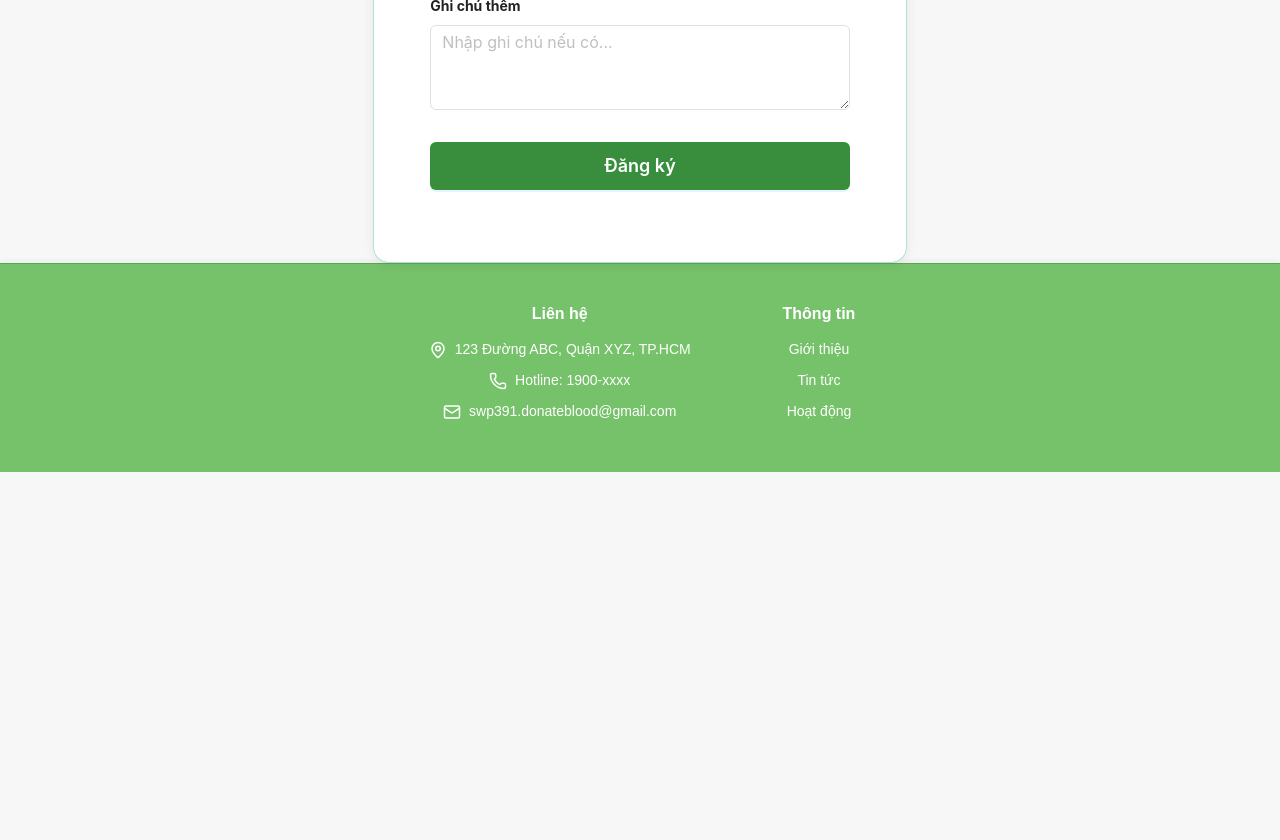
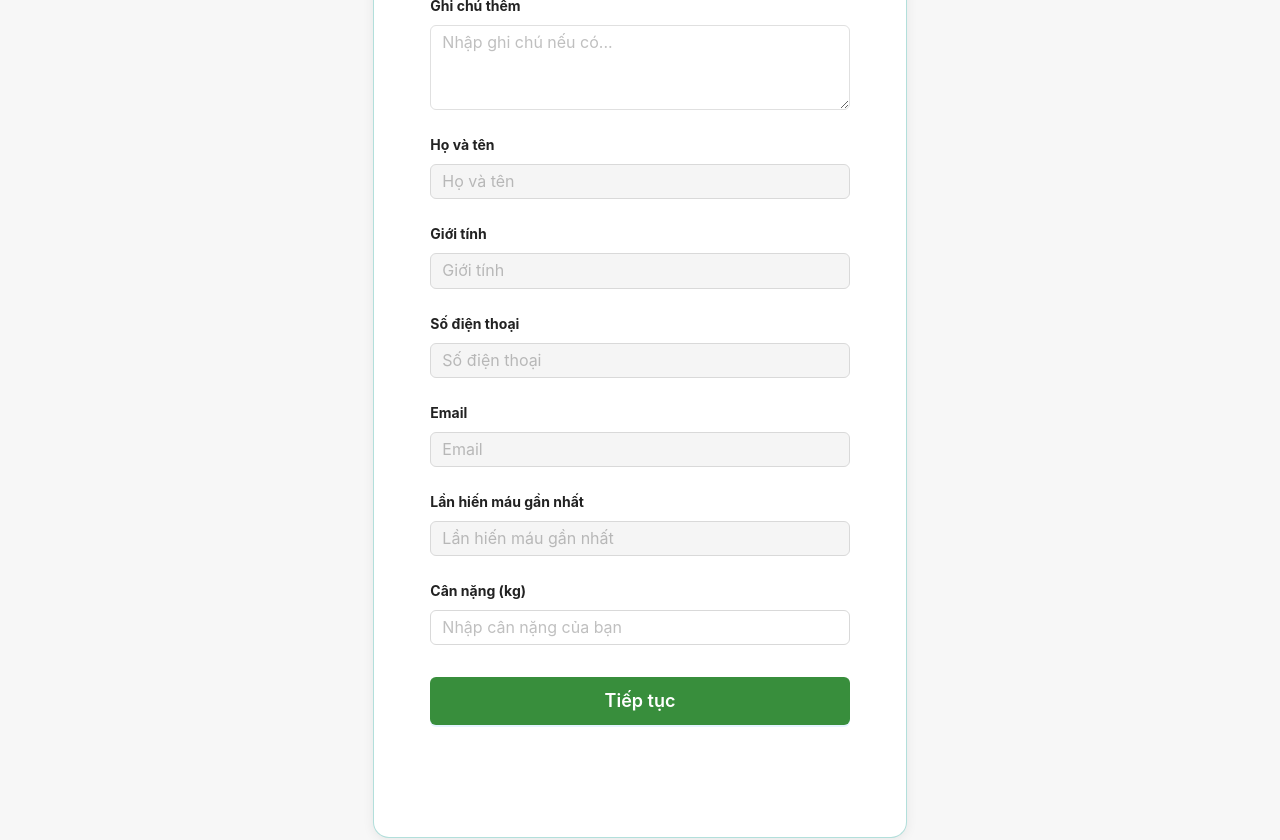
Before and after one commit to HieuNguyen267/Blood-Donation-Support-System, a React (Vite) app in the folder frontend/: page /booking-antd in a window 1280 px wide. Shown: the part 860-1700 px from the top of the page. Before the commit the page ends 1332 px from the top, so only its background shows below. Built offline with nearby package versions, Linux system fonts and the light colour scheme; no server answers.

Commit message:
Cập nhật UI form booking, đồng bộ dữ liệu backend, sửa logic eligibility, thêm trường profile cho booking, tối ưu nút và layout

```diff
--- a/frontend/src/components/user/Header/index.jsx
+++ b/frontend/src/components/user/Header/index.jsx
@@ -103,7 +103,7 @@ export default function Header() {
         <a href="/">TRANG CHỦ</a>
         {isLoggedIn ? (
           <>
-            <a href="/registerdonate">LỊCH HẸN CỦA BẠN</a>
+            <a href="/registerdonate">Đăng Ký Hiến Máu</a>
             <a href="/appointmenthistory">LỊCH SỬ ĐẶT HẸN</a>
             <a href="/addcertificate">CHỨNG NHẬN</a>
             <a href="/faq">HỎI ĐÁP</a>
--- a/frontend/src/pages/donor/BookingAntdForm/index.css
+++ b/frontend/src/pages/donor/BookingAntdForm/index.css
@@ -10,6 +10,8 @@ body, .booking-antd-layout {
   background: #fff !important;
   padding: 32px 32px 24px 32px !important;
   border-top: none !important;
+  padding-bottom: 64px !important;
+  margin-bottom: 48px !important;
 }
 .booking-antd-title {
   color: #43a047 !important;
@@ -51,6 +53,7 @@ body, .booking-antd-layout {
   padding: 0.75rem 1.75rem;
   font-size: 1rem;
   margin-top: 0.5rem;
+  width: 100%;
 }
 .booking-antd-form .ant-btn-primary:hover {
   background: #2e7031 !important;
--- a/frontend/src/pages/donor/BookingAntdForm/index.jsx
+++ b/frontend/src/pages/donor/BookingAntdForm/index.jsx
@@ -118,9 +118,55 @@ export default function BookingAntdForm() {
               <Form.Item label="Ghi chú thêm" name="note">
                 <Input.TextArea rows={3} placeholder="Nhập ghi chú nếu có..." />
               </Form.Item>
+              <Form.Item
+                label="Họ và tên"
+                name="fullName"
+                initialValue={profile.fullName || ''}
+                rules={[{ required: true, message: 'Vui lòng nhập họ tên!' }]}
+              >
+                <Input disabled value={profile.fullName || ''} placeholder="Họ và tên" />
+              </Form.Item>
+              <Form.Item
+                label="Giới tính"
+                name="gender"
+                initialValue={profile.gender || ''}
+                rules={[{ required: true, message: 'Vui lòng nhập giới tính!' }]}
+              >
+                <Input disabled value={profile.gender || ''} placeholder="Giới tính" />
+              </Form.Item>
+              <Form.Item
+                label="Số điện thoại"
+                name="phone"
+                initialValue={profile.phone || ''}
+                rules={[{ required: true, message: 'Vui lòng nhập số điện thoại!' }]}
+              >
+                <Input disabled value={profile.phone || ''} placeholder="Số điện thoại" />
+              </Form.Item>
+              <Form.Item
+                label="Email"
+                name="email"
+                initialValue={profile.email || ''}
+                rules={[{ required: true, message: 'Vui lòng nhập email!' }]}
+              >
+                <Input disabled value={profile.email || ''} placeholder="Email" />
+              </Form.Item>
+              <Form.Item
+                label="Lần hiến máu gần nhất"
+                name="lastDonationDate"
+                initialValue={profile.lastDonationDate || ''}
+              >
+                <Input disabled value={profile.lastDonationDate || ''} placeholder="Lần hiến máu gần nhất" />
+              </Form.Item>
+              <Form.Item
+                label="Cân nặng (kg)"
+                name="weight"
+                rules={[{ required: true, message: 'Vui lòng nhập cân nặng!' }]}
+              >
+                <Input placeholder="Nhập cân nặng của bạn" type="number" min={1} max={300} />
+              </Form.Item>
               <Form.Item>
                 <Button type="primary" htmlType="submit" block style={{ fontWeight: 600, fontSize: 18, height: 48, marginTop: 8 }}>
-                  Đăng ký
+                  Tiếp tục
                 </Button>
               </Form.Item>
             </Form>
--- a/frontend/src/pages/donor/RegisterDonate/RegisterDonatePage.jsx
+++ b/frontend/src/pages/donor/RegisterDonate/RegisterDonatePage.jsx
@@ -22,7 +22,7 @@ const healthQuestions = [
   { label: "Bạn có đang bị bệnh tiểu đường hoặc các bệnh mãn tính khác không?", name: "tieuDuong", options: [ { label: "Không có", value: "none" }, { label: "Tiểu đường kiểm soát tốt", value: "kiemsoat" }, { label: "Tiểu đường không kiểm soát/bệnh mãn tính khác", value: "khongkiemsoat" }, ], },
 ];
 
-export default function RegisterDonatePage  () {
+export default function RegisterDonatePage () {
   const [info, setInfo] = useState(null);
   const [userInfo, setUserInfo] = useState({});
   const [healthAnswers, setHealthAnswers] = useState(null);
```
